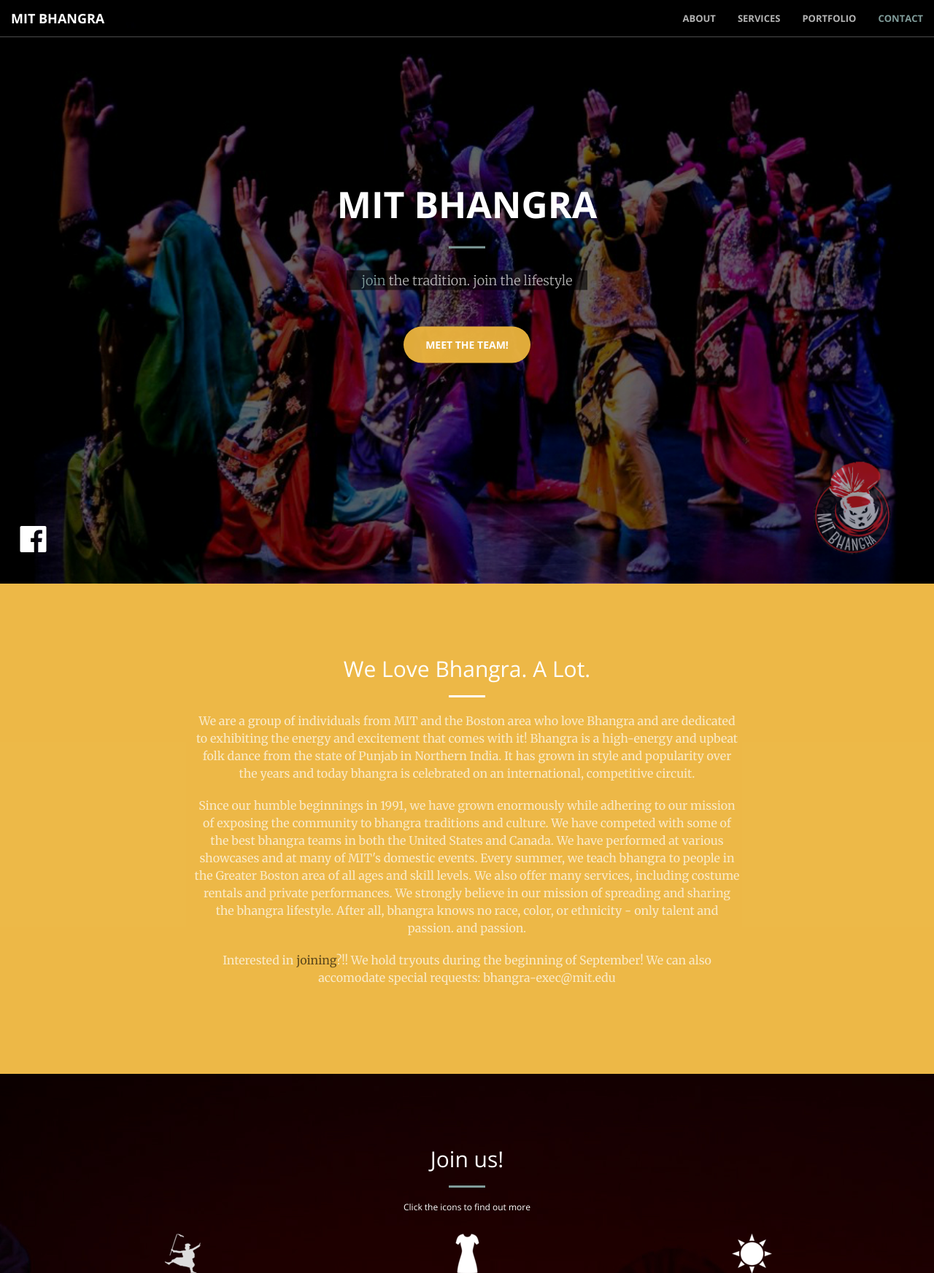
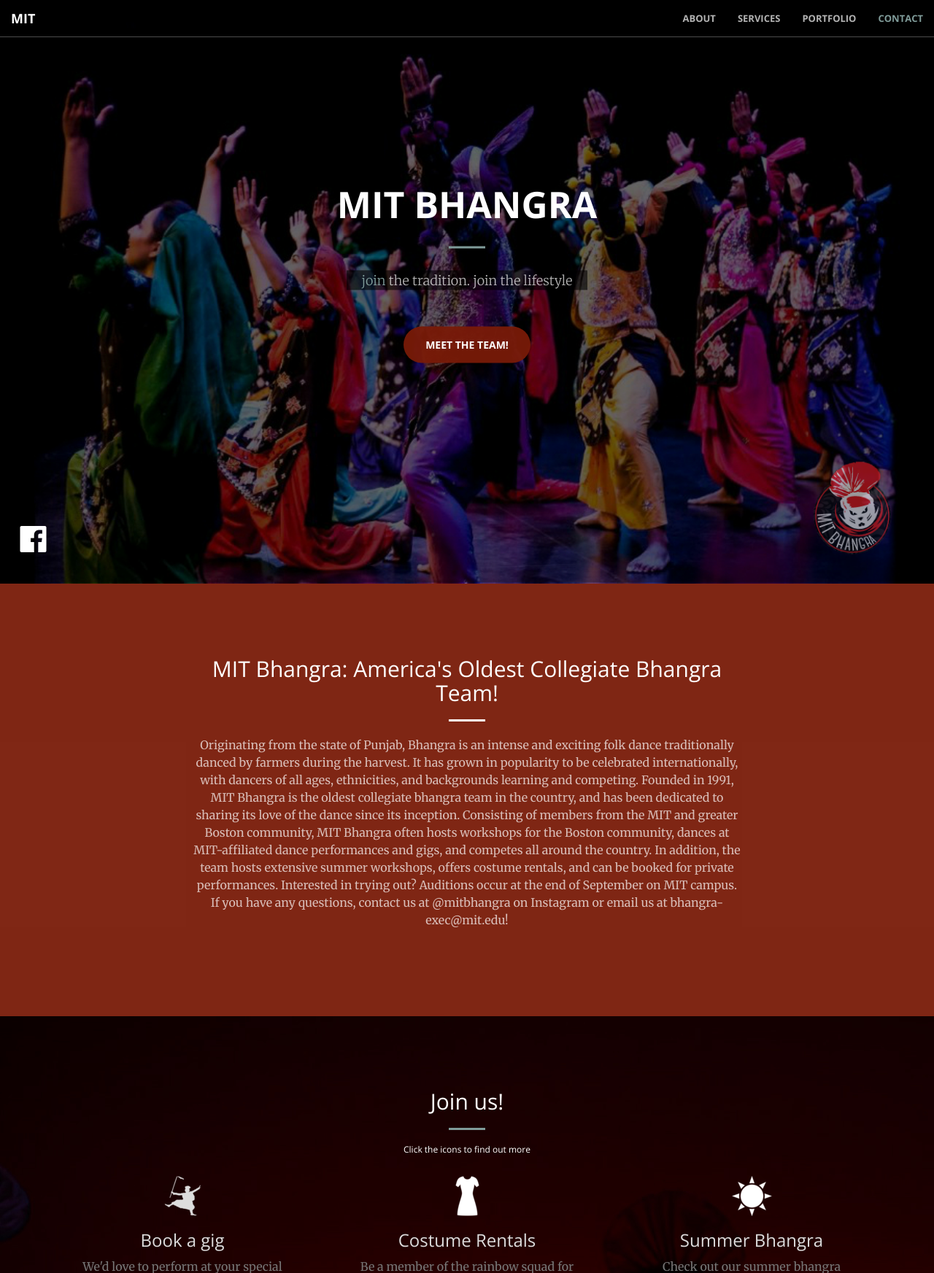
Before and after one commit to mit-bhangra/bhangra-website, a PHP site: page / in a window 1280 px wide. Shown: the top 1745 px of the page at 73% size. Run offline with PHP 8.4, Linux system fonts and the light colour scheme; some libraries are stand-ins or nearby versions.

Commit message:
updated about info and yellow background

```diff
--- a/css/creativetwo.css
+++ b/css/creativetwo.css
@@ -52,7 +52,7 @@
 }
 
 .bg-primary {
-    background-color: rgba(236, 181, 62, 0.95);
+    background-color: rgba(121, 27, 8, 0.95);
 }
 
 .bg-dark {
@@ -401,7 +401,7 @@
 
 .btn-primary {
     color: white;
-    background-color: rgba(236, 181, 62, 0.95);
+    background-color:  rgba(121, 27, 8, 0.95);
     border-color: #809c9a;
     -webkit-transition: all 0.35s;
     -moz-transition: all 0.35s;
--- a/index.html
+++ b/index.html
@@ -44,7 +44,7 @@
                 <button type="button" class="navbar-toggle collapsed" data-toggle="collapse" data-target="#bs-example-navbar-collapse-1">
                     <span class="sr-only">Toggle navigation</span> Menu <i class="fa fa-bars"></i>
                 </button>
-                <a class="navbar-brand page-scroll" href="#page-top">MIT Bhangra</a>
+                <a class="navbar-brand page-scroll" href="#page-top">MIT </a>
             </div>
 
             <!-- Collect the nav links, forms, and other content for toggling -->
@@ -153,15 +153,16 @@
         <div class="container">
             <div class="row">
                 <div class="col-lg-8 col-lg-offset-2 text-center">
-                    <h2 class="section-heading">We Love Bhangra. A Lot.</h2>
+                    <h2 class="section-heading">MIT Bhangra: America's Oldest Collegiate Bhangra Team!</h2>
                     <hr class="light">
-                    <p class="text-faded">We are a group of individuals from MIT and the Boston area who love Bhangra and are dedicated to exhibiting the energy and excitement that comes with it! Bhangra is a high-energy and upbeat folk dance from the state of Punjab in Northern
-                        India. It has grown in style and popularity over the years and today bhangra is celebrated on an international, competitive circuit.
-                    </p>
-                    <p class="text-faded"> Since our humble beginnings in 1991, we have grown enormously while adhering to our mission of exposing the community to bhangra traditions and culture. We have competed with some of the best bhangra teams in both the United States
-                        and Canada. We have performed at various showcases and at many of MIT's domestic events. Every summer, we teach bhangra to people in the Greater Boston area of all ages and skill levels. We also offer many services, including costume
-                        rentals and private performances. We strongly believe in our mission of spreading and sharing the bhangra lifestyle. After all, bhangra knows no race, color, or ethnicity - only talent and passion. and passion. </p>
-                    <p class="text-faded"> Interested in <a href="https://www.facebook.com/bhangramit/" style="color: rgba(0,0,0,0.6)">joining</a>?!! We hold tryouts during the beginning of September! We can also accomodate special requests: bhangra-exec@mit.edu
+                    <p class="text-faded"> Originating from the state of Punjab, Bhangra is an intense and exciting folk dance traditionally danced by farmers
+                        during the harvest. It has grown in popularity to be celebrated internationally, with dancers of all ages, ethnicities, and backgrounds
+                        learning and competing. Founded in 1991, MIT Bhangra is the oldest collegiate bhangra team in the country, and has been
+                        dedicated to sharing its love of the dance since its inception. Consisting of members from the MIT and greater Boston
+                        community, MIT Bhangra often hosts workshops for the Boston community, dances at MIT-affiliated dance performances and gigs,
+                        and competes all around the country. In addition, the team hosts extensive summer workshops, offers costume rentals, and can be
+                        booked for private performances. Interested in trying out? Auditions occur at the end of September on MIT campus. If you have any questions,
+                        contact us at @mitbhangra on Instagram or email us at bhangra-exec@mit.edu!
                     </p>
 
                     <!-- <a href="#services" class="page-scroll btn btn-default btn-xl sr-button">Get Started!</a> -->
```
